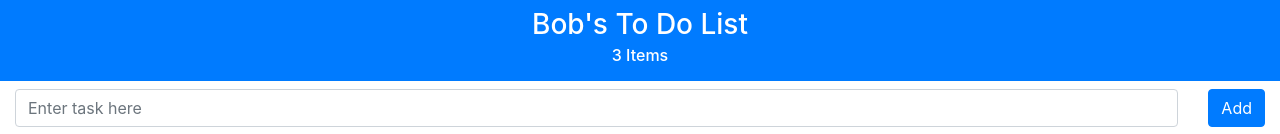
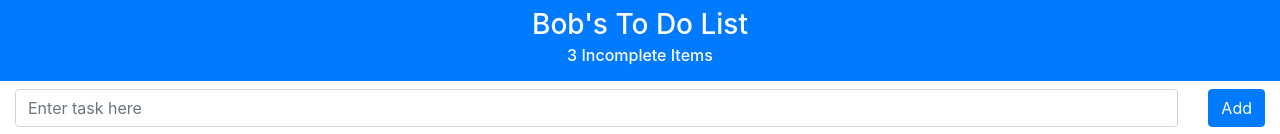
Before and after one commit to AndrewZlobin/simple-todo-app, an Angular app: page / in a window 1280 px wide. Shown: the top 134 px of the page. Built offline with nearby package versions, Linux system fonts and the light colour scheme.

Commit message:
fix for HTML

```diff
--- a/src/app/app.component.html
+++ b/src/app/app.component.html
@@ -1,6 +1,6 @@
 <h3 class="bg-primary text-center text-white p-2">
     {{ username }}'s To Do List
-    <h6 class="mt-1">{{ itemCount }} {{ showComplete ? '' : Incomplete }} Items</h6>
+    <h6 class="mt-1">{{ itemCount }} {{ showComplete ? '' : 'Incomplete' }} Items</h6>
 </h3>
 
 <div class="container-fluid">
```
